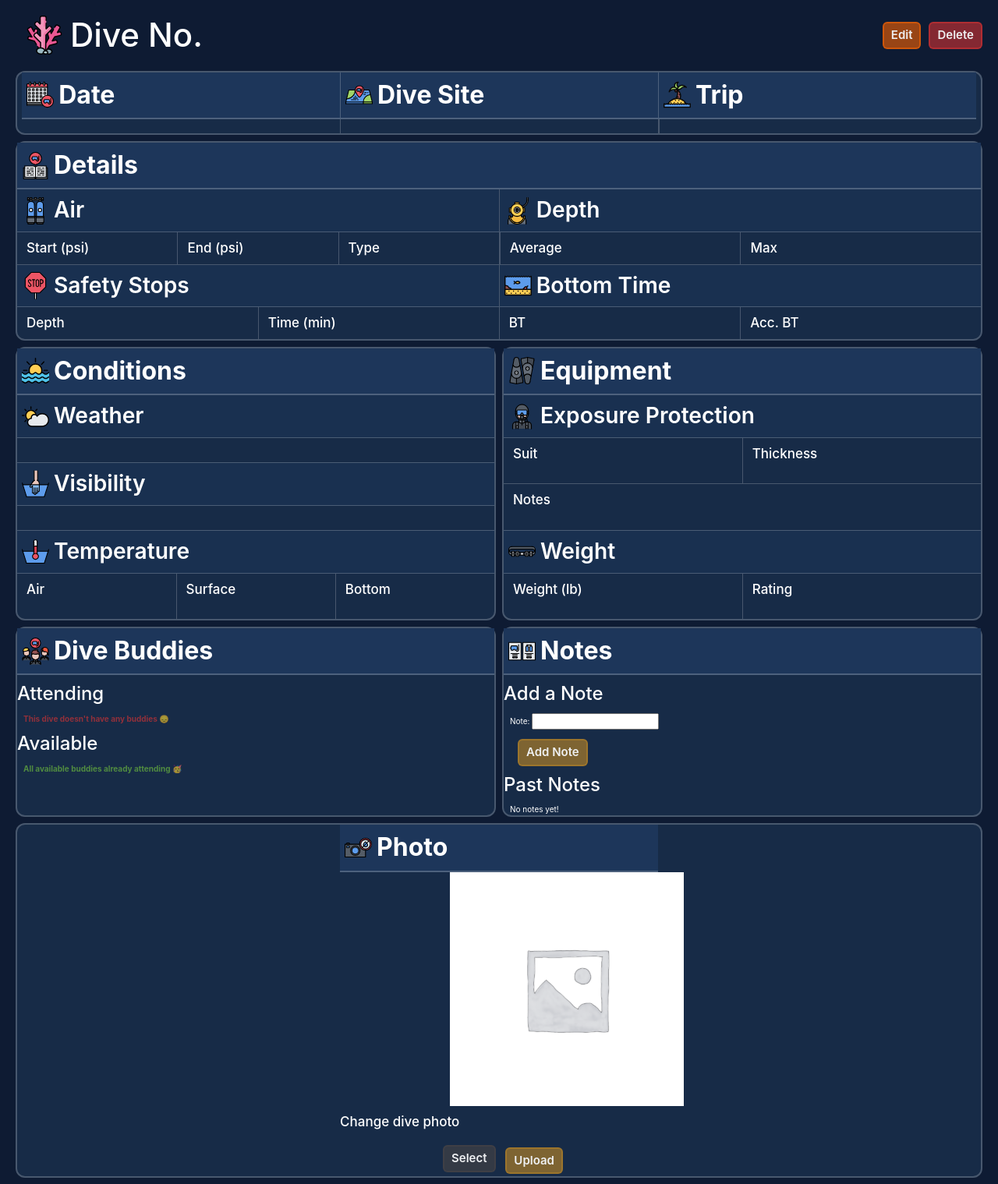
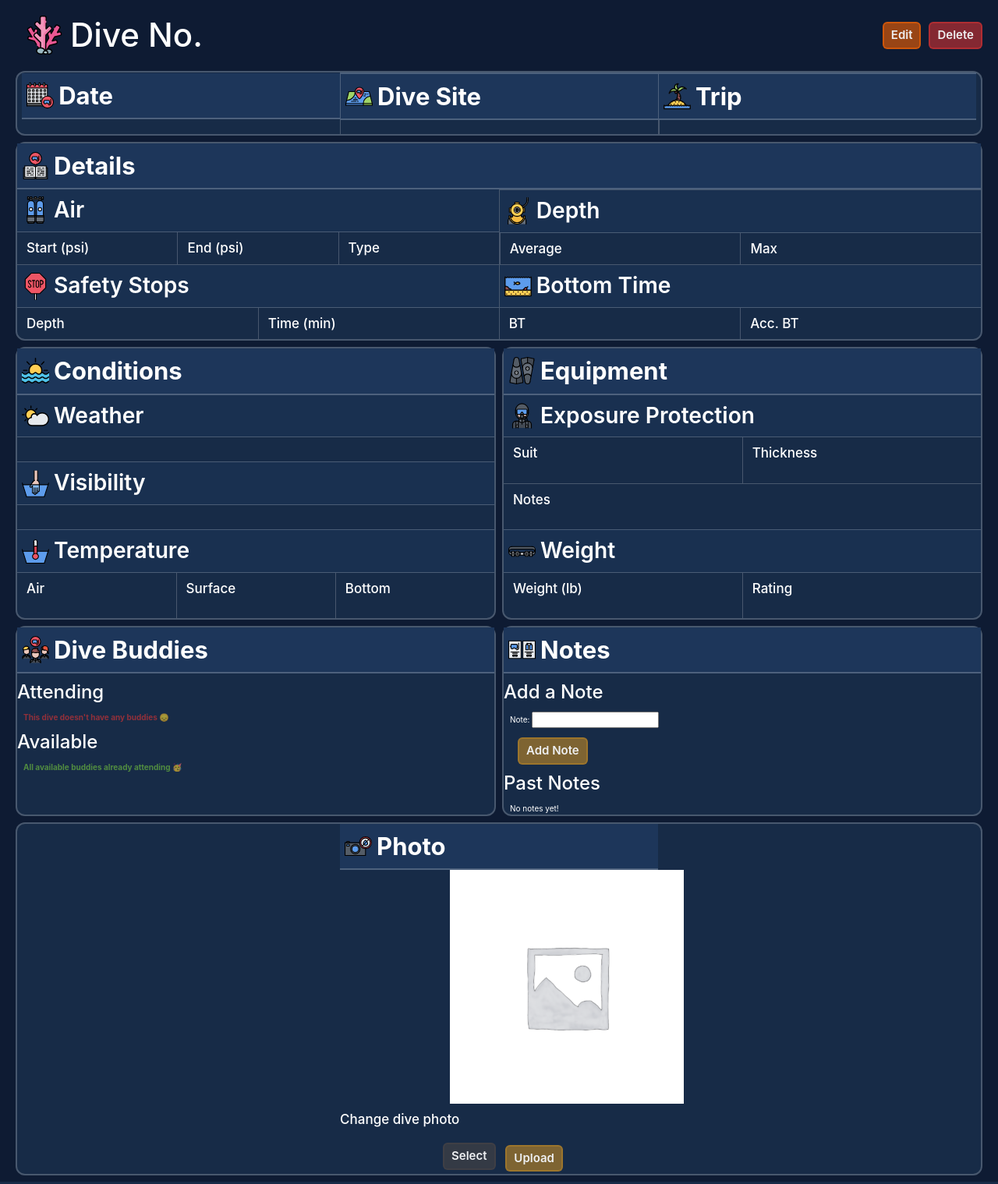
Before and after one commit to jwcrosby/neptune, a Django app: template main_app/templates/dives/detail.html in a window 1280 px wide. Shown: the part 51-1570 px from the top of the page at 78% size. Run offline with Django 3.2, Linux system fonts and the light colour scheme; the template is opened without the code that fills it: values that come from a table or form of the project are taken from there, others are empty; some libraries are stand-ins or nearby versions.

Commit message:
dive form styling overhaul

```diff
--- a/main_app/static/css/dive-detail.css
+++ b/main_app/static/css/dive-detail.css
@@ -85,7 +85,7 @@
 }
 
 .sub-header-main > h3 {
-  font-size: clamp(2.8rem, 2.7vw, 3.2rem);
+  font-size: clamp(2.7rem, 2.6vw, 3.1rem);
   margin: 10px 0 10px 0;
   font-weight: 650;
 }
@@ -137,6 +137,18 @@ h4 {
 .btn {
   align-self: flex-end;
   margin-left: 10px;
+}
+
+.soft-border-left {
+  border-left: 1px solid rgba(255, 255, 255, 0.212);
+}
+
+.soft-border-top {
+  border-top: 1px solid rgba(255, 255, 255, 0.212);
+}
+
+.hard-border-top {
+  border-top: 2px solid rgba(255, 255, 255, 0.212)
 }
 
 @media only screen and (min-width: 768px) {
@@ -237,13 +249,10 @@ h4 {
     width: 100%;
   }
 
-  .soft-border-left {
-    border-left: 1px solid rgba(255, 255, 255, 0.212);
+  .soft-border-top-expand {
+    border-top: 1px solid rgba(255, 255, 255, 0.212);
   }
 
-  .soft-border-top {
-    border-top: 1px solid rgba(255, 255, 255, 0.212);
-  }
 }
 
 @media only screen and (min-width: 768px) {
--- a/main_app/templates/dives/detail.html
+++ b/main_app/templates/dives/detail.html
@@ -35,7 +35,7 @@
       </div>
 
       <div class="field-wrapper">
-        <div class="sub-header-main soft-border-left">
+        <div class="sub-header-main soft-border-left hard-border-top">
           <img
             src="{% static 'images/018-diving.svg' %}"
             alt="map pin on the ocean"
@@ -48,7 +48,7 @@
       </div>
 
       <div class="field-wrapper">
-        <div class="sub-header-main soft-border-left">
+        <div class="sub-header-main soft-border-left hard-border-top">
           <img
             src="{% static 'images/island.svg' %}"
             alt="diving connections"
@@ -94,7 +94,7 @@
             </div>
           </div>
 
-          <div class="question-details-sub soft-border-left">
+          <div class="question-details-sub soft-border-left soft-border-top">
             <div class="sub-header">
               <img src="{% static 'images/008-helmet.svg' %}" alt="helmet" />
               <h3>Depth</h3>
@@ -225,7 +225,7 @@
               <h4>{{ dive.suit_thickness }}</h4>
             </div>
           </div>
-          <div class="field-wrapper soft-border-top">
+          <div class="field-wrapper soft-border-top-expand">
             <h3>Notes</h3>
             <h4>{{ dive.suit_notes }}</h4>
           </div>
```
